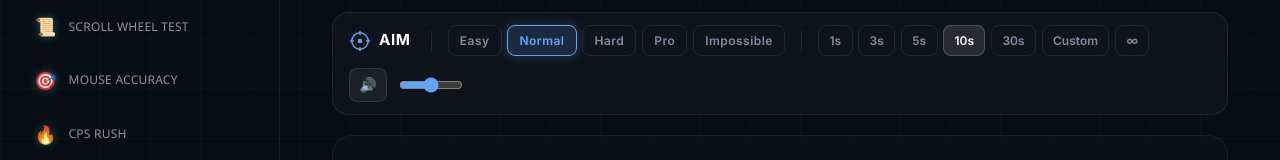
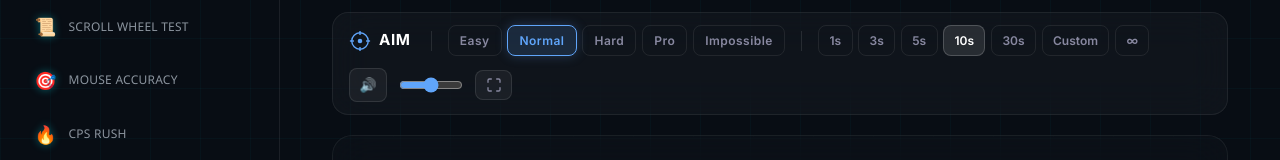
Before and after one commit to fahadhassan7635-stack/Cps-Test-Tool, a React (Vite) app: page /aim-trainer in a window 1280 px wide. Shown: the part 312-472 px from the top of the page. Built offline with nearby package versions, Linux system fonts and the light colour scheme.

Commit message:
Update AimTrainerPage.tsx

```diff
--- a/src/pages/AimTrainerPage.tsx
+++ b/src/pages/AimTrainerPage.tsx
@@ -3,6 +3,7 @@
 import {
   useState, useRef, useCallback, useEffect, useReducer
 } from 'react';
+import { Maximize, Minimize } from 'lucide-react';
 
 // ── Types ─────────────────────────────────────────────────────────────────────
 type Phase = 'idle' | 'countdown' | 'running' | 'paused' | 'done';
@@ -479,6 +480,25 @@ export default function AimTrainerPage() {
   const [showHistory, setShowHistory] = useState(false);
   const [customInput, setCustomInput] = useState('15');
   const [openFaqId, setOpenFaqId] = useState<string | null>(null);
+
+  const [isFullscreen, setIsFullscreen] = useState(false);
+  const containerRef = useRef<HTMLDivElement>(null);
+
+  const toggleFullscreen = useCallback(() => {
+    if (!document.fullscreenElement) {
+      const el = areaRef.current;
+      if (!el) return;
+      el.requestFullscreen?.().then(() => setIsFullscreen(true)).catch(() => {});
+    } else {
+      document.exitFullscreen?.().then(() => setIsFullscreen(false)).catch(() => {});
+    }
+  }, []);
+
+  useEffect(() => {
+    const handler = () => setIsFullscreen(!!document.fullscreenElement);
+    document.addEventListener('fullscreenchange', handler);
+    return () => document.removeEventListener('fullscreenchange', handler);
+  }, []);
 
   const areaRef = useRef<HTMLDivElement>(null);
   const timerRef = useRef<ReturnType<typeof setInterval> | null>(null);
@@ -979,6 +999,18 @@ export default function AimTrainerPage() {
             />
           )}
 
+          {/* Fullscreen */}
+          <button
+            onClick={toggleFullscreen}
+            aria-label={isFullscreen ? 'Exit fullscreen' : 'Enter fullscreen'}
+            style={{
+              background: 'rgba(255,255,255,0.05)', border: '1px solid rgba(255,255,255,0.1)', borderRadius: '8px',
+              padding: '0.35rem 0.6rem', color: '#8888a0', cursor: 'pointer', display: 'flex', alignItems: 'center', transition: 'all 0.15s ease',
+            }}
+          >
+            {isFullscreen ? <Minimize size={16} /> : <Maximize size={16} />}
+          </button>
+
           {/* Reset */}
           {(isActive || phase === 'done') && (
             <button
@@ -1061,8 +1093,8 @@ export default function AimTrainerPage() {
           style={{
             position: 'relative',
             width: '100%',
-            height: 'clamp(380px, 65vh, 680px)',
-            background: 'rgba(255,255,255,0.015)',
+            height: isFullscreen ? '100vh' : 'clamp(380px, 65vh, 680px)',
+            background: isFullscreen ? '#02040a' : 'rgba(255,255,255,0.015)',
             border: `1px solid ${
               phase === 'running' ? `rgba(${activeCfg.accentRgb},0.35)` :
               phase === 'paused' ? 'rgba(245,158,11,0.3)' :
@@ -1090,6 +1122,21 @@ export default function AimTrainerPage() {
             </defs>
             <rect width="100%" height="100%" fill="url(#grid)" />
           </svg>
+
+          {/* Fullscreen Exit Floating Button */}
+          {isFullscreen && (
+            <button
+              onClick={(e) => { e.stopPropagation(); toggleFullscreen(); }}
+              aria-label="Exit fullscreen"
+              style={{
+                position: 'absolute', top: '1rem', right: '1rem', zIndex: 50,
+                background: 'rgba(255,255,255,0.08)', border: '1px solid rgba(255,255,255,0.15)', borderRadius: '8px',
+                padding: '0.5rem', color: '#fff', cursor: 'pointer', display: 'flex', alignItems: 'center', backdropFilter: 'blur(8px)',
+              }}
+            >
+              <Minimize size={18} />
+            </button>
+          )}
 
           {/* Idle / done overlay */}
           {(phase === 'idle' || phase === 'done') && (
```
